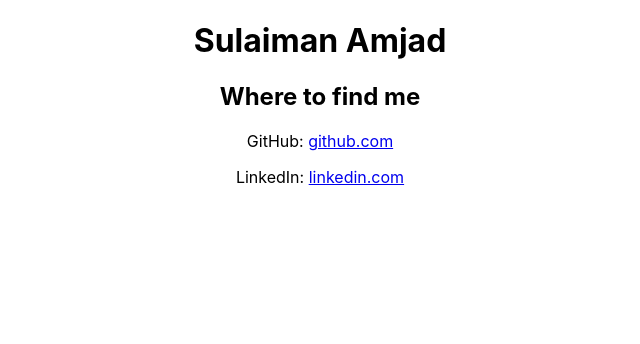
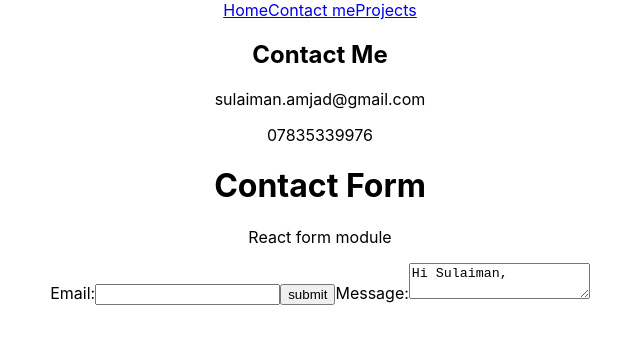
Before and after one commit to Sulaiman-ai/React-Portfolio, a React (Create React App) app in the folder react_portfolio/: page /contact in a window 1280 px wide. Shown: the top 344 px of the page, without its empty margins (320-960 px from the left). Built offline with nearby package versions, Linux system fonts and the light colour scheme.

Commit message:
router navigation

```diff
--- a/react_portfolio/package.json
+++ b/react_portfolio/package.json
@@ -8,6 +8,7 @@
     "@testing-library/user-event": "^13.5.0",
     "react": "^18.2.0",
     "react-dom": "^18.2.0",
+    "react-router-dom": "^6.8.1",
     "react-scripts": "5.0.1",
     "web-vitals": "^2.1.4"
   },
--- a/react_portfolio/src/App.js
+++ b/react_portfolio/src/App.js
@@ -1,13 +1,30 @@
 import logo from './logo.svg';
 import './App.css';
+import {Routes, Route, NavLink} from 'react-router-dom';
+
 import Home from './pages/home';
+import Contact from './pages/contact';
+import Projects from './pages/projects';
 
 function App() {
   return (
     <div className="App">
       <main>
-        <Home></Home>
+        <nav>
+          <NavLink to="/">Home</NavLink>
+          <NavLink to="/contact">Contact me</NavLink>
+          <NavLink to="/projects">Projects</NavLink>
+        </nav>
+        {/* <Home></Home> */}
+        {/* <Contact></Contact> */}
+        {/* <Projects></Projects> */}
+
       </main>
+      <Routes>
+        <Route path="/" element={<Home/>}/>
+        <Route path="/contact" element={<Contact/>}/>
+        <Route path="/projects" element={<Projects/>}/>
+      </Routes>
     </div>
     // <div className="App">
     //   <header className="App-header">
--- a/react_portfolio/src/components/contact_form.js
+++ b/react_portfolio/src/components/contact_form.js
@@ -4,6 +4,18 @@ function ContactForm(){
         <div>
             <h1>Contact Form</h1>
             <p>React form module</p>
+            <form>
+                <label>Email:
+                    <input type="text" name="name"/>
+                </label>
+                <input type="submit" value="submit"/>
+                <label>
+                    Message:
+                    <textArea>
+                        Hi Sulaiman,
+                    </textArea>
+                </label>
+            </form>
         </div>
         </>
     )
--- a/react_portfolio/src/index.js
+++ b/react_portfolio/src/index.js
@@ -4,10 +4,14 @@ import './index.css';
 import App from './App';
 import reportWebVitals from './reportWebVitals';
 
+import { BrowserRouter } from 'react-router-dom';
+
 const root = ReactDOM.createRoot(document.getElementById('root'));
 root.render(
   <React.StrictMode>
-    <App />
+    <BrowserRouter>
+      <App />
+    </BrowserRouter>
   </React.StrictMode>
 );
 
--- a/react_portfolio/src/pages/contact.js
+++ b/react_portfolio/src/pages/contact.js
@@ -11,3 +11,5 @@ function Contact(){
     </>
     )
 }
+
+export default Contact;
--- a/react_portfolio/src/pages/projects.js
+++ b/react_portfolio/src/pages/projects.js
@@ -1,7 +1,12 @@
+import Project from "../components/project"
+
 function Projects(){
     return (
         <>
         <h1>Projects</h1>
+        <Project {...{name: "NucliHealth", deployed: "github.io", repo: "github.com"}}></Project>
         </>
     )
 }
+
+export default Projects;
```
Also changed, not shown: react_portfolio/src/components/project.js (+6 -1 lines), 1 other file (tests, documents, lock files or other folders).
